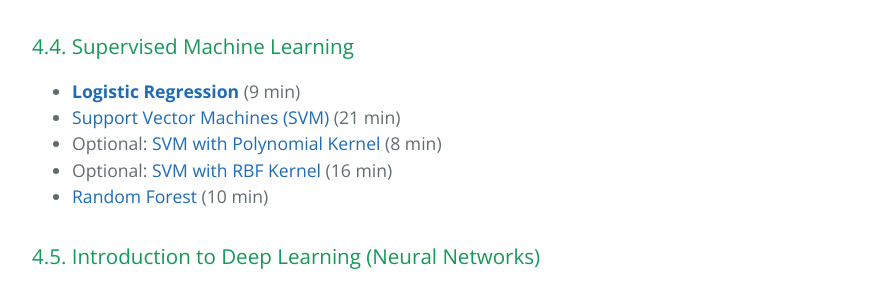
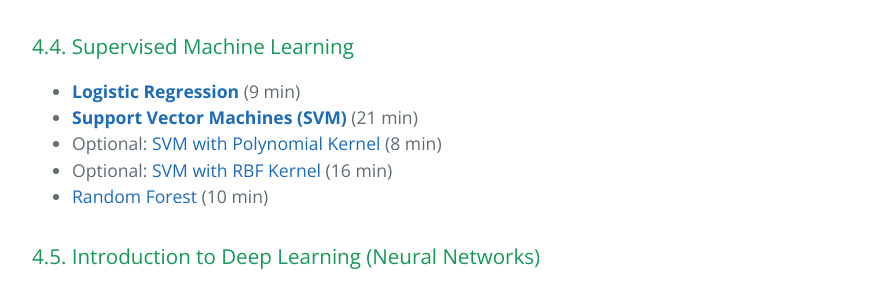
Before and after one commit to epimed/epimed.github.io, a Jekyll site: the page built from index.md, in a window 1280 px wide. Shown: the part 2423-2717 px from the top of the page, without its empty margins (192-1087 px from the left). Built offline with Jekyll 4.4.1, drawn with Linux system fonts in a browser that asks for light colours.

Commit message:
Update session 4

```diff
--- a/index.md
+++ b/index.md
@@ -79,7 +79,7 @@ In this session, we would like to share with you some tools that we developed to
 
 ### 4.4. Supervised Machine Learning
 * <a href="https://www.youtube.com/watch?v=yIYKR4sgzI8" target="_blank">**Logistic Regression**</a> (9 min)
-* <a href="https://www.youtube.com/watch?v=efR1C6CvhmE" target="_blank">Support Vector Machines (SVM)</a> (21 min)
+* <a href="https://www.youtube.com/watch?v=efR1C6CvhmE" target="_blank">**Support Vector Machines (SVM)**</a> (21 min)
 * Optional: <a href="https://www.youtube.com/watch?v=Toet3EiSFcM" target="_blank">SVM with Polynomial Kernel</a> (8 min)
 * Optional: <a href="https://www.youtube.com/watch?v=Qc5IyLW_hns" target="_blank">SVM with RBF Kernel</a> (16 min)
 * <a href="https://www.youtube.com/watch?v=J4Wdy0Wc_xQ" target="_blank">Random Forest</a> (10 min)
```
